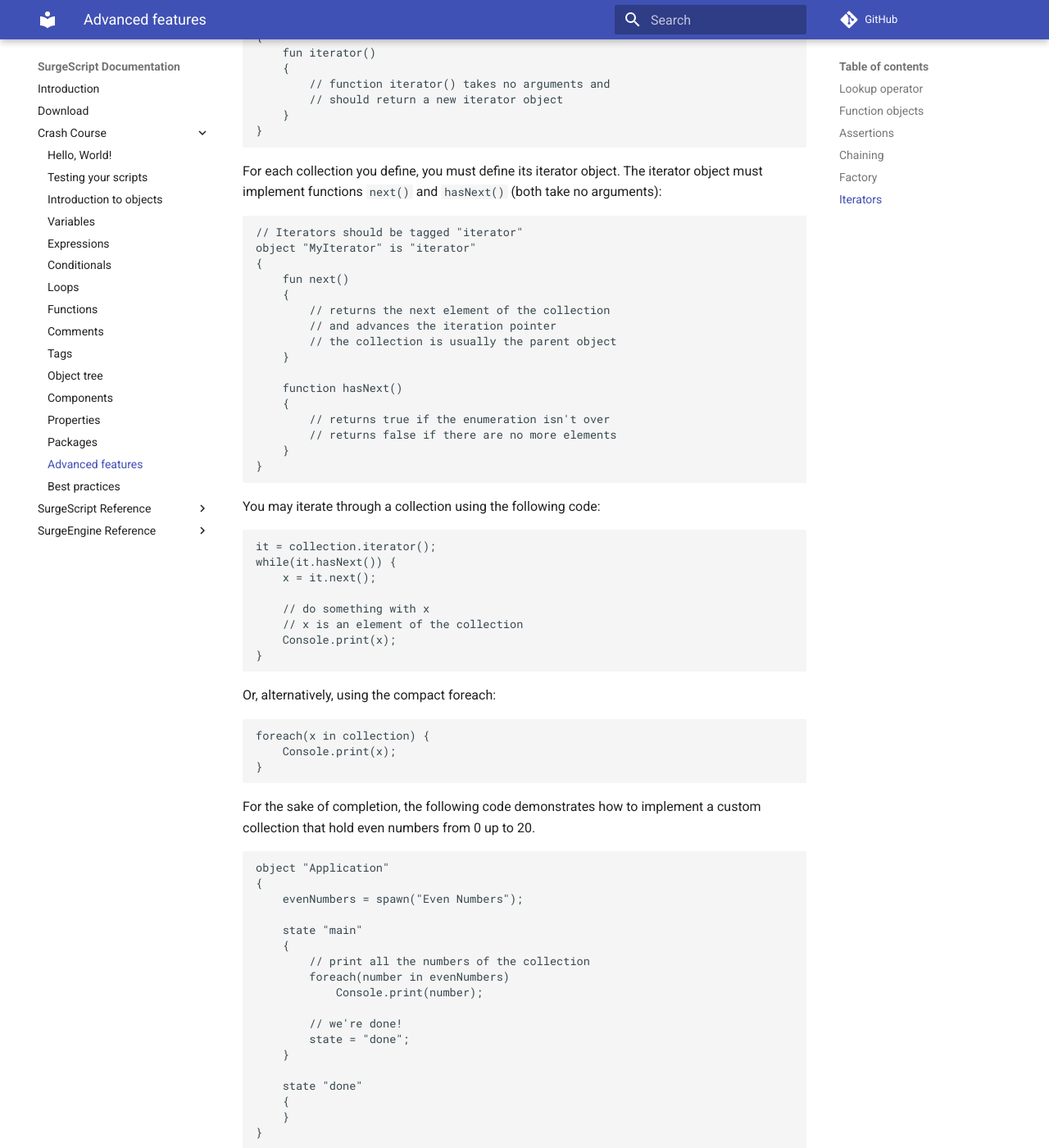
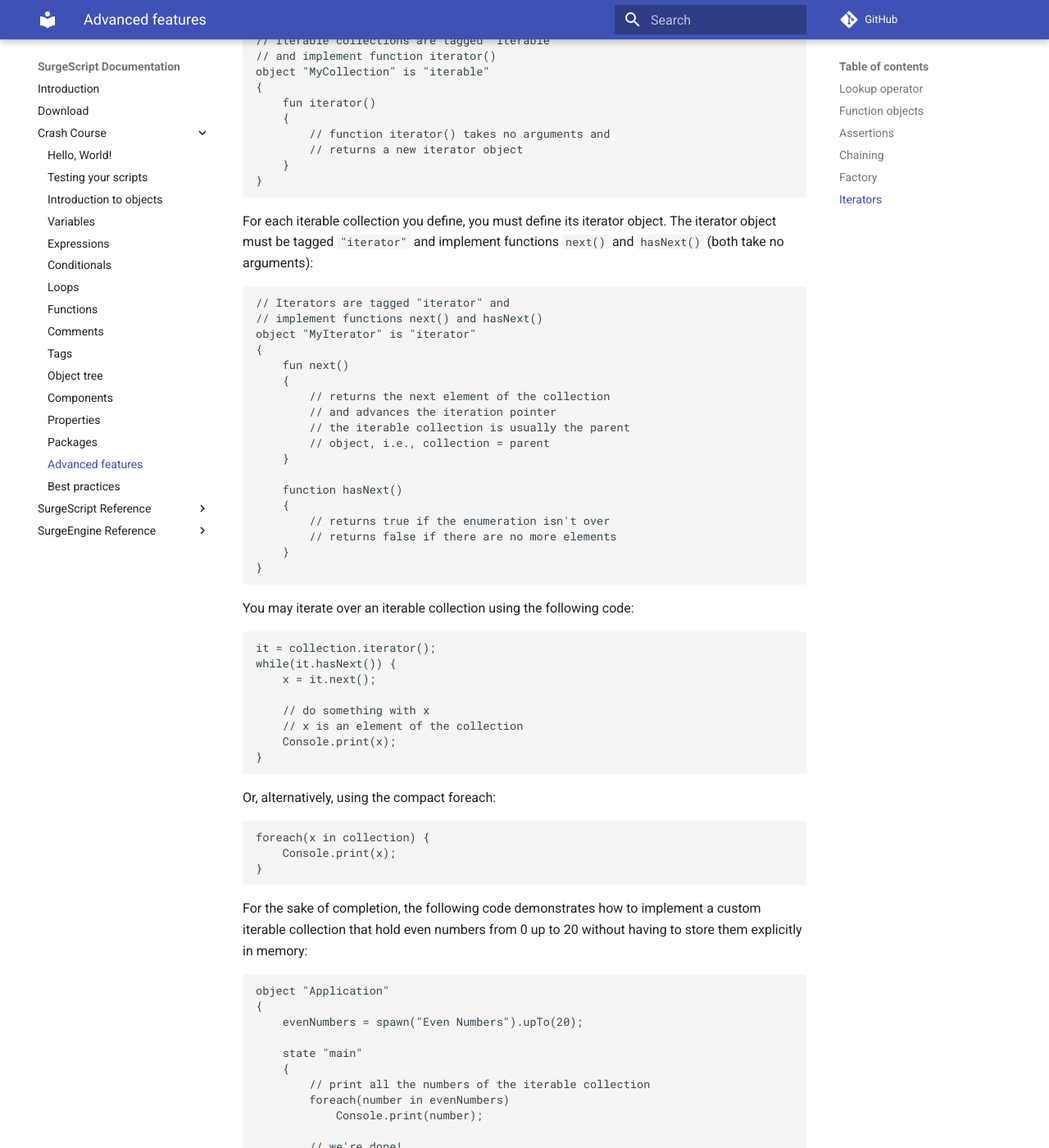
Before and after one commit to alemart/surgescript, an MkDocs documentation site: the page built from docs/tutorials/advanced_features.md, in a window 1280 px wide and 1400 px high, scrolled down 3979 px. Shown: the whole window at 82% size. Built offline with MkDocs 1.6.1 and Material for MkDocs 9.7.7, drawn with Linux system fonts in a browser that asks for light colours; comment, search, counter and statistics services are not loaded; some of the changed text lies outside the part shown.

Commit message:
Updated docs

````diff
--- a/docs/tutorials/advanced_features.md
+++ b/docs/tutorials/advanced_features.md
@@ -157,31 +157,36 @@
 Iterators
 ---------
 
-As seen in the [loops](/tutorials/loops#foreach) section, the foreach loop may be used to iterate through a collection. In SurgeScript, a collection is an object that implements a specific protocol. You may implement your own collections by implementing function `iterator()`. If you have ever used Java, you'll find this to be familiar.
+As seen in the [loops](/tutorials/loops#foreach) section, the foreach loop may be used to iterate through an iterable collection. In SurgeScript, an iterable collection is an object that implements the iterator protocol described below.
+
+You may implement your own iterable collections by tagging them as `"iterable"` and implementing function `iterator()`. If you have ever used Java, you'll find this to be familiar.
 
 ```
-// Iterable collections should be tagged "iterable"
+// Iterable collections are tagged "iterable"
+// and implement function iterator()
 object "MyCollection" is "iterable"
 {
     fun iterator()
     {
         // function iterator() takes no arguments and
-        // should return a new iterator object
+        // returns a new iterator object
     }
 }
 ```
 
-For each collection you define, you must define its iterator object. The iterator object must implement functions `next()` and `hasNext()` (both take no arguments):
+For each iterable collection you define, you must define its iterator object. The iterator object must be tagged `"iterator"` and implement functions `next()` and `hasNext()` (both take no arguments):
 
 ```
-// Iterators should be tagged "iterator"
+// Iterators are tagged "iterator" and
+// implement functions next() and hasNext()
 object "MyIterator" is "iterator"
 {
     fun next()
     {
         // returns the next element of the collection
         // and advances the iteration pointer
-        // the collection is usually the parent object
+        // the iterable collection is usually the parent
+        // object, i.e., collection = parent
     }
 
     function hasNext()
@@ -192,7 +197,7 @@
 }
 ```
 
-You may iterate through a collection using the following code:
+You may iterate over an iterable collection using the following code:
 
 ```
 it = collection.iterator();
@@ -213,16 +218,16 @@
 }
 ```
 
-For the sake of completion, the following code demonstrates how to implement a custom collection that hold even numbers from 0 up to 20.
+For the sake of completion, the following code demonstrates how to implement a custom iterable collection that hold even numbers from 0 up to 20 without having to store them explicitly in memory:
 
 ```
 object "Application"
 {
-    evenNumbers = spawn("Even Numbers");
+    evenNumbers = spawn("Even Numbers").upTo(20);
 
     state "main"
     {
-        // print all the numbers of the collection
+        // print all the numbers of the iterable collection
         foreach(number in evenNumbers)
             Console.print(number);
 
@@ -237,15 +242,24 @@
 
 object "Even Numbers" is "iterable"
 {
+    lastNumber = 0;
+
     fun iterator()
     {
-        return spawn("Even Numbers Iterator");
+        return spawn("Even Numbers Iterator").upTo(lastNumber);
+    }
+
+    fun upTo(num) // this is a chainable function
+    {
+        lastNumber = Number(num);
+        return this;
     }
 }
 
 object "Even Numbers Iterator" is "iterator"
 {
     nextNumber = 0;
+    lastNumber = 0;
 
     fun next()
     {
@@ -256,7 +270,13 @@
 
     fun hasNext()
     {
-        return nextNumber <= 20;
+        return nextNumber <= lastNumber;
+    }
+
+    fun upTo(num)
+    {
+        lastNumber = num;
+        return this;
     }
 }
 ```
````
Also changed, not shown: docs/reference/arguments.md (+1 -1 lines), docs/tutorials/loops.md (+15 -1 lines).
